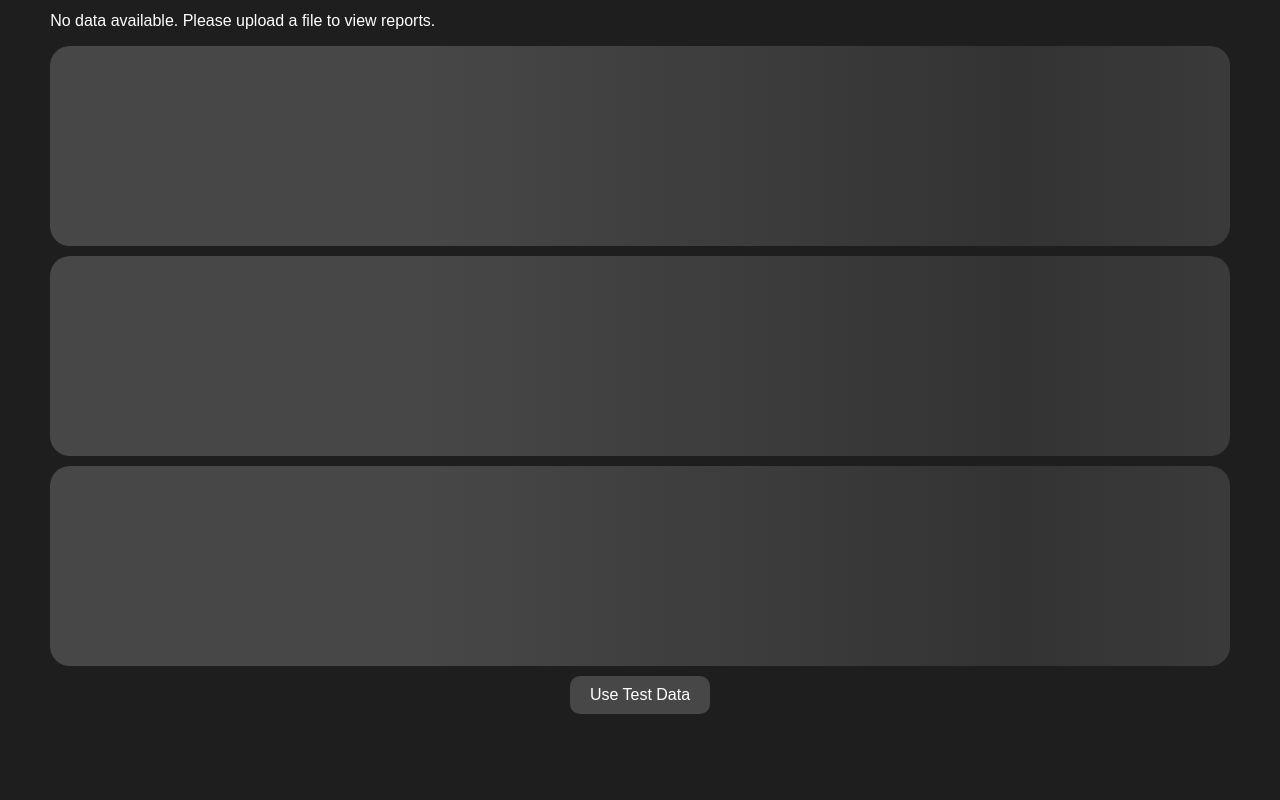
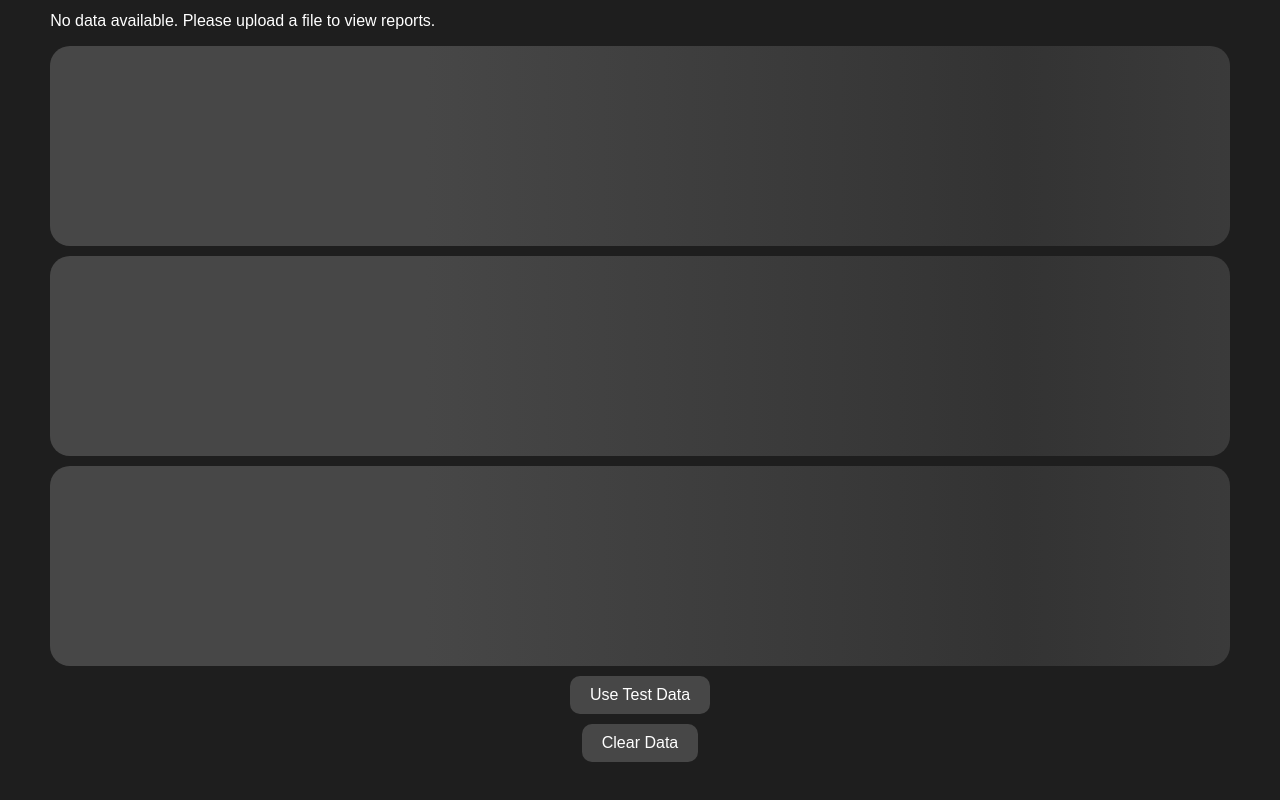
Before and after one commit to w1k5/spearmint, a React (Create React App) app: page / in a window 1280 px wide. Shown: the part 446-1246 px from the top of the page. Before the commit the page ends 1220 px from the top, so only its background shows below. Built offline with nearby package versions, Linux system fonts and the light colour scheme.

Commit message:
add clear test data button

```diff
--- a/src/pages/Home.js
+++ b/src/pages/Home.js
@@ -39,19 +39,19 @@ const Home = () => {
             <h1>Dashboard Overview</h1>
             <div>
                 <h2>Upload Your Data</h2>
-                <FileUpload onFileUploaded={handleFileUploaded} />
+                <FileUpload onFileUploaded={handleFileUploaded}/>
             </div>
 
             <div>
                 <h2>Quick View: Reports</h2>
                 {loading ? (
-                    <DashboardSkeleton />
+                    <DashboardSkeleton/>
                 ) : data ? (
-                    <Dashboard data={data} />
+                    <Dashboard data={data}/>
                 ) : (
                     <>
                         <p>No data available. Please upload a file to view reports.</p>
-                        <DashboardSkeleton />
+                        <DashboardSkeleton/>
                     </>
                 )}
             </div>
@@ -59,6 +59,9 @@ const Home = () => {
             <button onClick={() => handleFileUploaded(testData)}>
                 Use Test Data
             </button>
+            <button onClick={() => handleFileUploaded([])}>
+                Clear Data
+            </button>
         </div>
     );
 };
```
